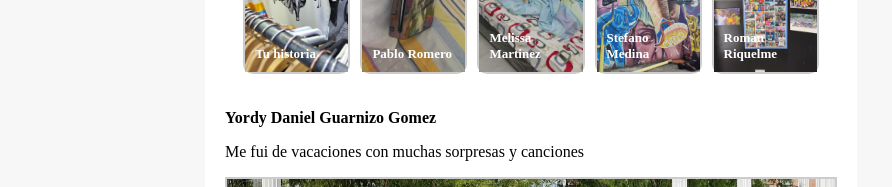
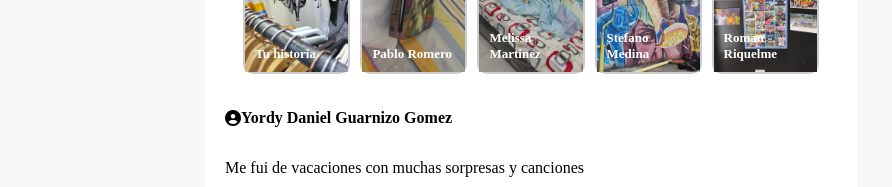
Before and after one commit to yordyguarnizodev-hub/layout-facebook, a plain HTML site: page Facebook.html in a window 1280 px wide. Shown: the part 152-339 px from the top of the page, 109-1001 px from the left. Drawn offline with Linux system fonts and the light colour scheme.

Commit message:
Añadir icono a la imagen al lado del post header

```diff
--- a/Facebook.html
+++ b/Facebook.html
@@ -121,7 +121,8 @@
         </div>
         <div class="post">
           <div class="post-header">
-            <strong><p>Yordy Daniel Guarnizo Gomez</p></strong>
+            <i class="fa-solid fa-user-circle"></i>
+            <p><strong>Yordy Daniel Guarnizo Gomez</strong></p>
           </div>
           <div class="post-content">
             <p>Me fui de vacaciones con muchas sorpresas y canciones</p>
--- a/main.css
+++ b/main.css
@@ -212,6 +212,13 @@ li {
   font-size: 13px;
 }
 
+/* Post header */
+
+.post-header {
+  display: flex;
+  align-items: center;
+}
+
 /* Photo */
 
 .post-photo {
```
